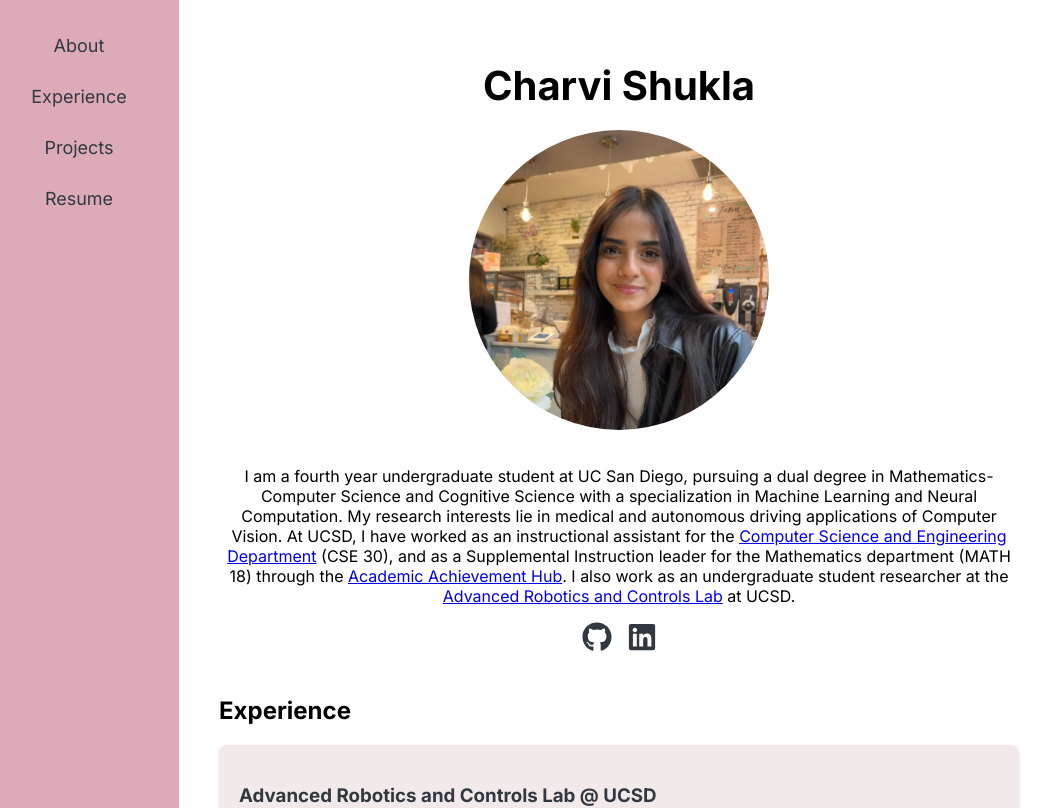
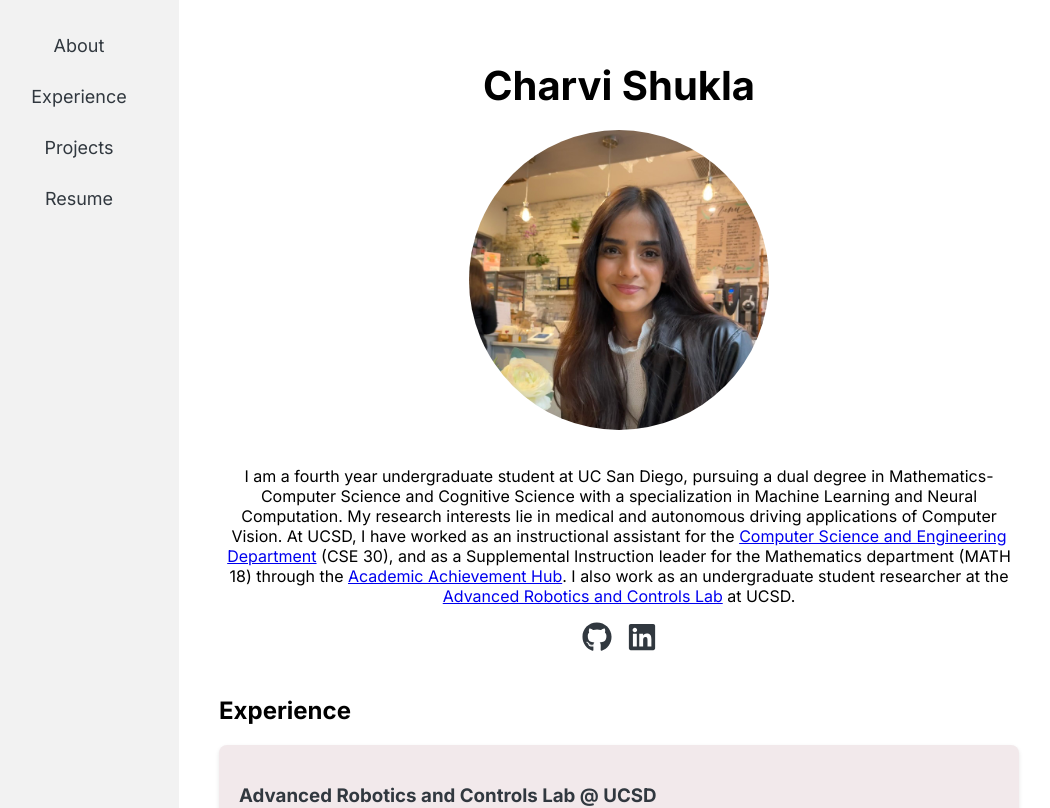
Before and after one commit to charvishukla/charvi-website, a Next.js app: page / in a window 1280 px wide. Shown: the top 808 px of the page, without its empty margins (21-1071 px from the left). Built offline with nearby package versions, Linux system fonts and the light colour scheme.

Commit message:
Change Sidenav Color

```diff
--- a/src/app/SideNav.module.css
+++ b/src/app/SideNav.module.css
@@ -2,7 +2,7 @@
     width: 200px;
     height: 100vh;
     position: fixed;
-    background-color:#ddaab8;
+    background-color:#f2f2f2;
     padding-top: 20px;
     top: 0;
     left: 0;
```
